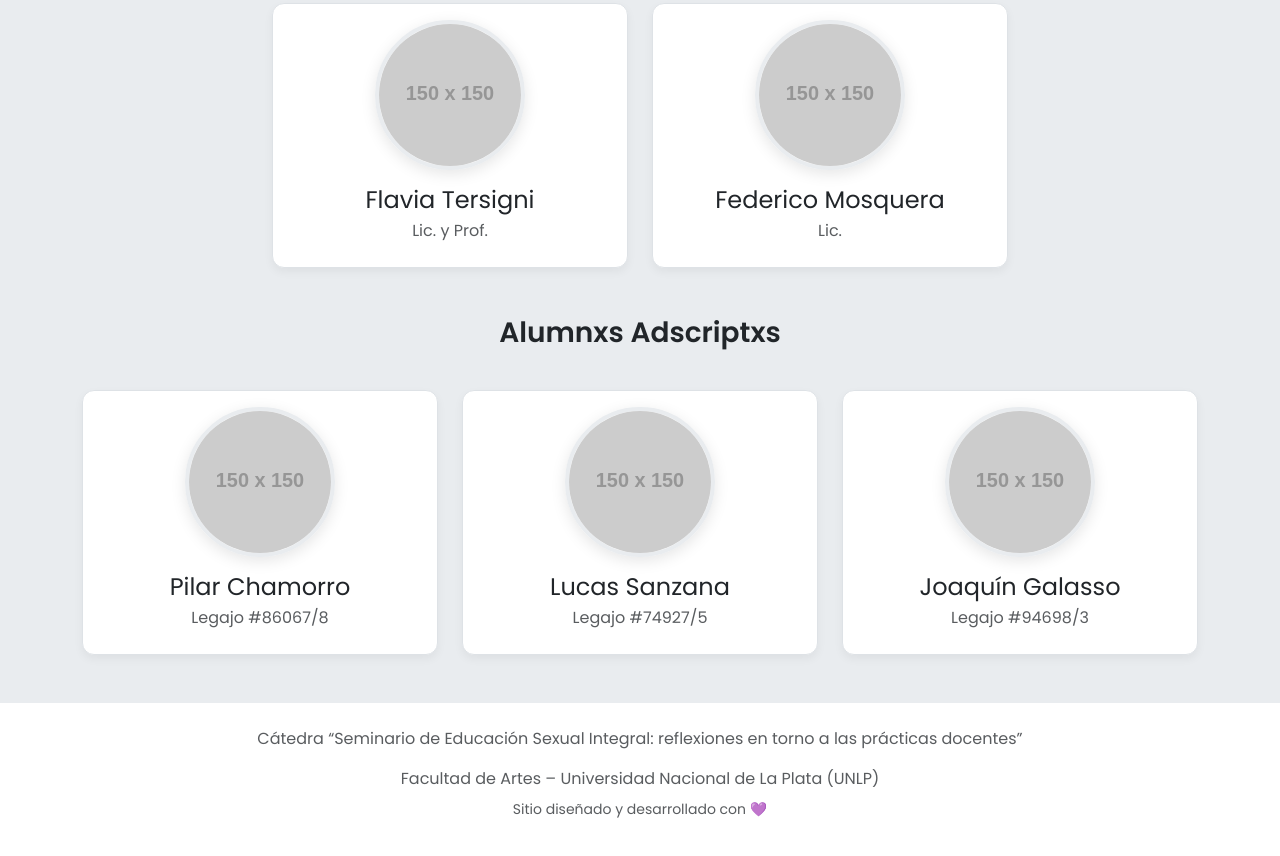
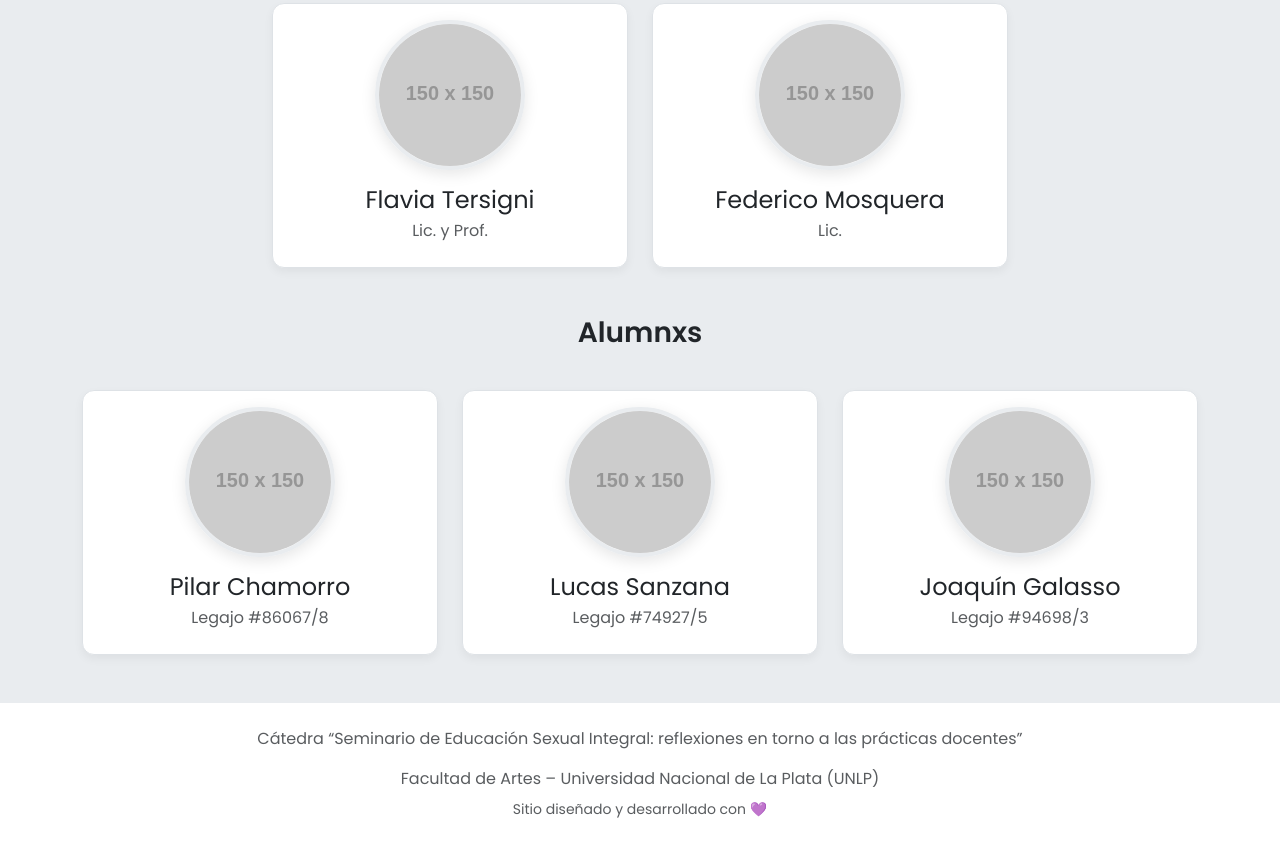
Before and after one commit to joaquingalasso/esi-interactiva, a website built with Vite: page index.html in a window 1280 px wide. Shown: the part 1217-2073 px from the top of the page. Built offline with nearby package versions, Linux system fonts and the light colour scheme; placeholder pictures from the web are drawn by us.

Commit message:
Update index.html

```diff
--- a/index.html
+++ b/index.html
@@ -166,9 +166,9 @@
             </div>
           </div>
 
-          <!-- Alumnxs Adscriptxs -->
+          <!-- Alumnxs -->
           <div class="col-12 mt-5" data-aos="fade-up">
-            <h3 class="mb-3 text-center fw-semibold">Alumnxs Adscriptxs</h3>
+            <h3 class="mb-3 text-center fw-semibold">Alumnxs</h3>
           </div>
           <div class="col-sm-6 col-lg-4" data-aos="fade-up" data-aos-delay="300">
             <div class="card text-center">
```
